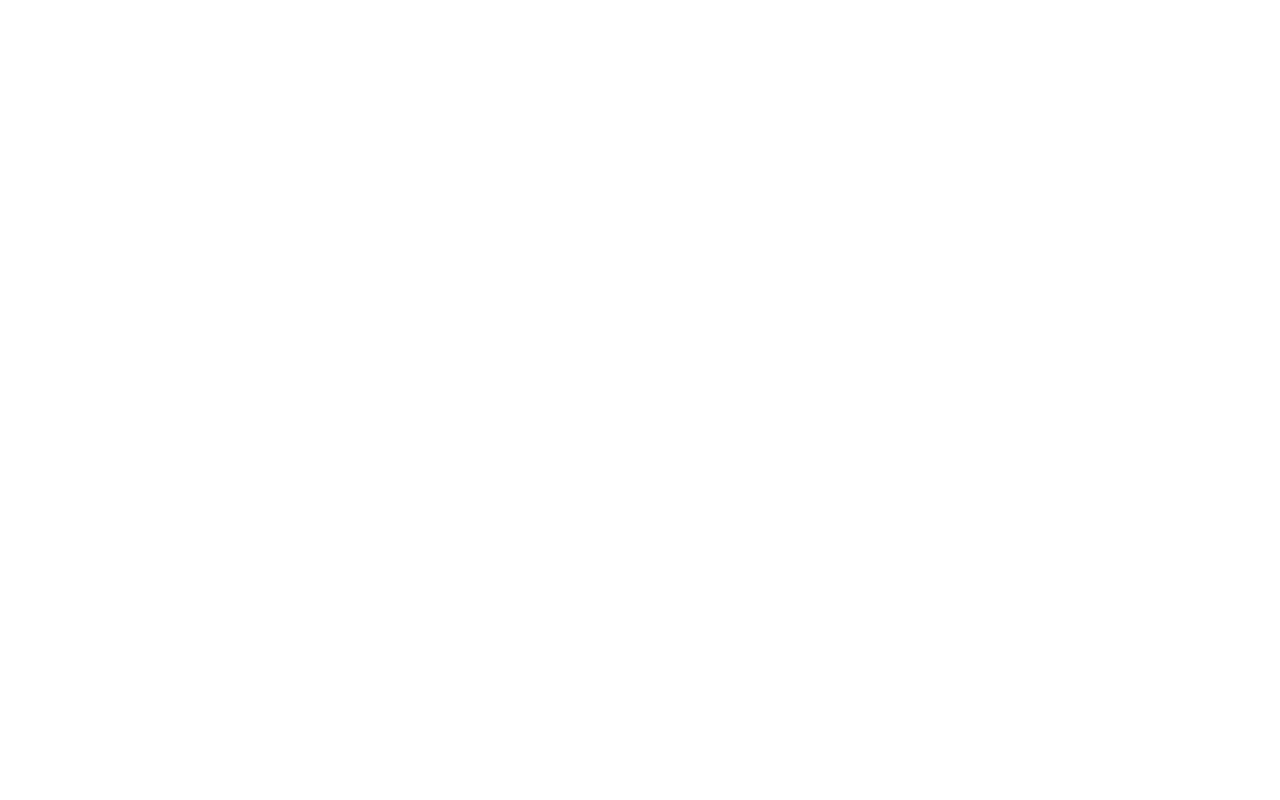
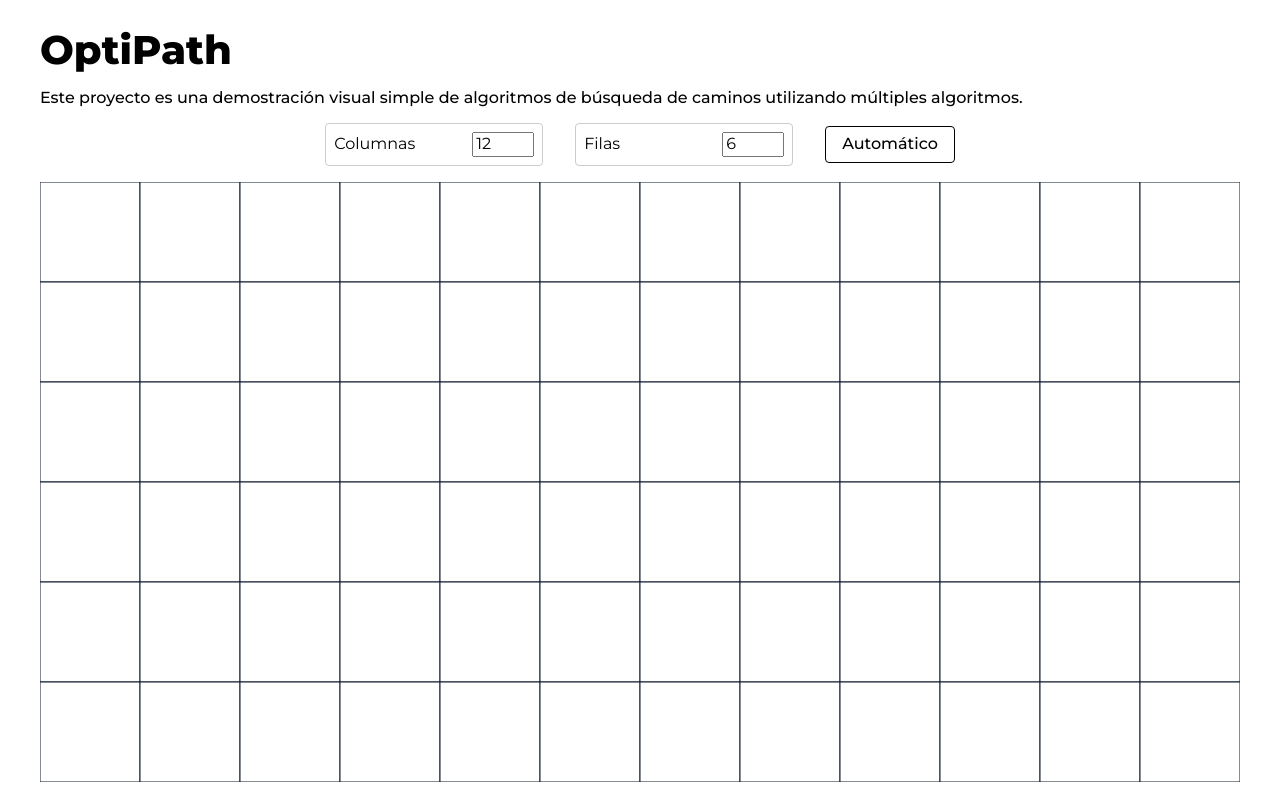
Before and after one commit to fraancosan/optiPath, a website: page index.html in a window 1280 px wide. Drawn offline with nearby package versions, Linux system fonts and the light colour scheme.

Commit message:
update: add initial structure

```diff
--- a/index.html
+++ b/index.html
@@ -3,7 +3,33 @@
   <head>
     <meta charset="UTF-8" />
     <meta name="viewport" content="width=device-width, initial-scale=1.0" />
+    <link rel="icon" type="image/x-icon" href="assets/favicon.ico" />
+    <meta name="author" content="Franco Nahuel Sanchez" />
+    <link rel="stylesheet" href="styles.css" />
     <title>OptiPath</title>
   </head>
-  <body></body>
+  <body>
+    <main>
+      <h1 class="title">OptiPath</h1>
+      <span class="description">
+        Este proyecto es una demostración visual simple de algoritmos de
+        búsqueda de caminos utilizando múltiples algoritmos.
+      </span>
+      <div class="inputs-container">
+        <div class="size-input">
+          <label for="columns">Columnas</label>
+          <input id="columns" type="number" min="1" max="100" />
+        </div>
+        <div class="size-input">
+          <label for="rows">Filas</label>
+          <input id="rows" type="number" min="1" max="100" />
+        </div>
+        <button id="auto-size-btn" class="btn">Automático</button>
+      </div>
+      <div class="canvas-container">
+        <canvas id="canvas"></canvas>
+      </div>
+      <script src="scripts/main.js" type="module"></script>
+    </main>
+  </body>
 </html>
--- a/package.json
+++ b/package.json
@@ -1,11 +1,15 @@
 {
   "name": "optipath",
   "version": "1.0.0",
+  "type": "module",
   "private": true,
   "scripts": {
     "format": "prettier --write ."
   },
   "devDependencies": {
     "prettier": "^3.3.3"
+  },
+  "dependencies": {
+    "normalize.css": "^8.0.1"
   }
 }
--- /dev/null
+++ b/scripts/canvas.js
@@ -0,0 +1,88 @@
+const canvas = document.getElementById('canvas');
+const ctx = canvas.getContext('2d');
+
+let start = null;
+let end = null;
+
+let rows;
+let cols;
+autoSize();
+
+function autoSize() {
+  const size = window.innerWidth;
+  if (size < 400) {
+    cols = 5;
+    rows = 7;
+  } else if (size < 600) {
+    cols = 5;
+    rows = 7;
+  } else if (size < 800) {
+    cols = 8;
+    rows = 7;
+  } else if (size < 1200) {
+    cols = 12;
+    rows = 8;
+  } else {
+    cols = 12;
+    rows = 6;
+  }
+  setGrid();
+}
+
+function setGrid() {
+  // it is important to set the scale before setting the canvas width and height
+  // to avoid blurry rendering
+
+  const scale = window.devicePixelRatio;
+  const canvasWidth = canvas.parentElement.clientWidth;
+  const gridSize = canvasWidth / cols;
+
+  canvas.width = gridSize * cols * scale;
+  canvas.height = gridSize * rows * scale;
+  canvas.style.width = `${gridSize * cols}px`;
+  canvas.style.height = `${gridSize * rows}px`;
+
+  ctx.scale(scale, scale);
+
+  let grid = Array.from({ length: rows }, () => Array(cols).fill(0));
+
+  drawGrid(grid, gridSize);
+}
+
+function drawGrid(grid, gridSize) {
+  clearScreen();
+
+  for (let row = 0; row < rows; row++) {
+    for (let col = 0; col < cols; col++) {
+      const cell = grid[row][col];
+      ctx.fillStyle = cell === 1 ? 'black' : 'white';
+      if (start && start.row === row && start.col === col)
+        ctx.fillStyle = 'green';
+      if (end && end.row === row && end.col === col) ctx.fillStyle = 'red';
+      ctx.fillRect(col * gridSize, row * gridSize, gridSize, gridSize);
+      ctx.strokeStyle = '#0c192c';
+      ctx.strokeRect(col * gridSize, row * gridSize, gridSize, gridSize);
+    }
+  }
+}
+
+function clearScreen() {
+  ctx.clearRect(0, 0, canvas.width, canvas.height);
+}
+
+function changeCols(value) {
+  cols = value;
+  setGrid();
+}
+
+function changeRows(value) {
+  rows = value;
+  setGrid();
+}
+
+function widthChange() {
+  clearScreen();
+  setGrid();
+}
+
+export { autoSize, widthChange, changeCols, changeRows, rows, cols };
--- /dev/null
+++ b/scripts/inputs.js
@@ -0,0 +1,37 @@
+import {
+  changeCols,
+  changeRows,
+  rows as actualRows,
+  cols as actualCols,
+  autoSize,
+} from './canvas.js';
+
+const cols = document.getElementById('columns');
+const rows = document.getElementById('rows');
+const autoSizeBtn = document.getElementById('auto-size-btn');
+
+export function initializeEventListeners() {
+  cols.addEventListener('input', () => {
+    const value = parseInt(cols.value, 10);
+    if (!isNaN(value)) {
+      changeCols(value);
+    }
+  });
+
+  rows.addEventListener('input', () => {
+    const value = parseInt(rows.value, 10);
+    if (!isNaN(value)) {
+      changeRows(value);
+    }
+  });
+
+  autoSizeBtn.addEventListener('click', () => {
+    autoSize();
+    setValues();
+  });
+}
+
+export function setValues() {
+  rows.value = actualRows;
+  cols.value = actualCols;
+}
--- a/scripts/main.js
+++ b/scripts/main.js
@@ -0,0 +1,10 @@
+import { widthChange } from './canvas.js';
+import { initializeEventListeners, setValues } from './inputs.js';
+
+setValues();
+initializeEventListeners();
+
+window.addEventListener('resize', () => {
+  widthChange();
+  setValues();
+});
--- a/styles.css
+++ b/styles.css
@@ -0,0 +1,82 @@
+@import url('node_modules/normalize.css/normalize.css');
+@import url('https://fonts.googleapis.com/css2?family=Montserrat:ital,wght@0,100..900;1,100..900&display=swap');
+
+* {
+  font-family: 'Montserrat', sans-serif;
+  scroll-behavior: smooth;
+}
+
+body {
+  padding: 0 16px;
+}
+
+main {
+  width: 100%;
+  max-width: 1200px;
+  min-height: 100dvh;
+  margin: 0 auto;
+  display: flex;
+  flex-direction: column;
+  gap: 16px;
+}
+
+.title {
+  font-size: 2.5rem;
+  font-weight: 800;
+  text-wrap: balance;
+  margin-bottom: 0;
+}
+
+.description {
+  font-weight: 500;
+  text-wrap: pretty;
+}
+
+.canvas-container {
+  width: 100%;
+  height: auto;
+  overflow: auto;
+}
+
+#canvas {
+  width: 100%;
+  height: 100%;
+  image-rendering: pixelated;
+}
+
+.inputs-container {
+  display: flex;
+  flex-wrap: wrap;
+  column-gap: 2em;
+  row-gap: 1em;
+  justify-content: center;
+  align-items: center;
+}
+
+.size-input {
+  width: 100%;
+  max-width: 200px;
+  padding: 0.5em;
+  border: 1px solid #ccc;
+  border-radius: 4px;
+  display: flex;
+  justify-content: space-between;
+  align-items: center;
+}
+
+.btn {
+  padding: 0.5em 1em;
+  border: none;
+  border-radius: 4px;
+  background-color: transparent;
+  color: black;
+  font-weight: 500;
+  cursor: pointer;
+  border: 1px solid black;
+  transition: all 200ms;
+}
+
+.btn:hover {
+  background-color: black;
+  color: white;
+}
```
Also changed, not shown: assets/favicon.ico (added), 1 other file.
